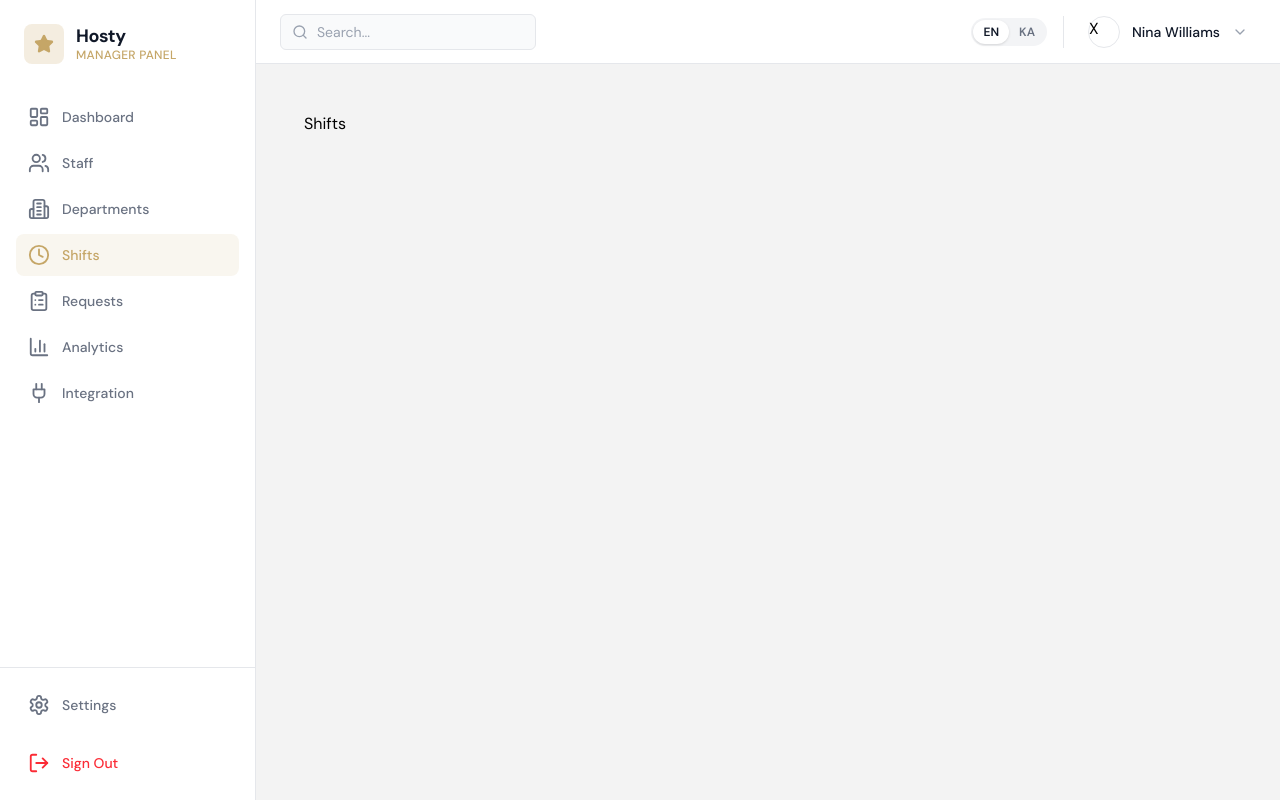
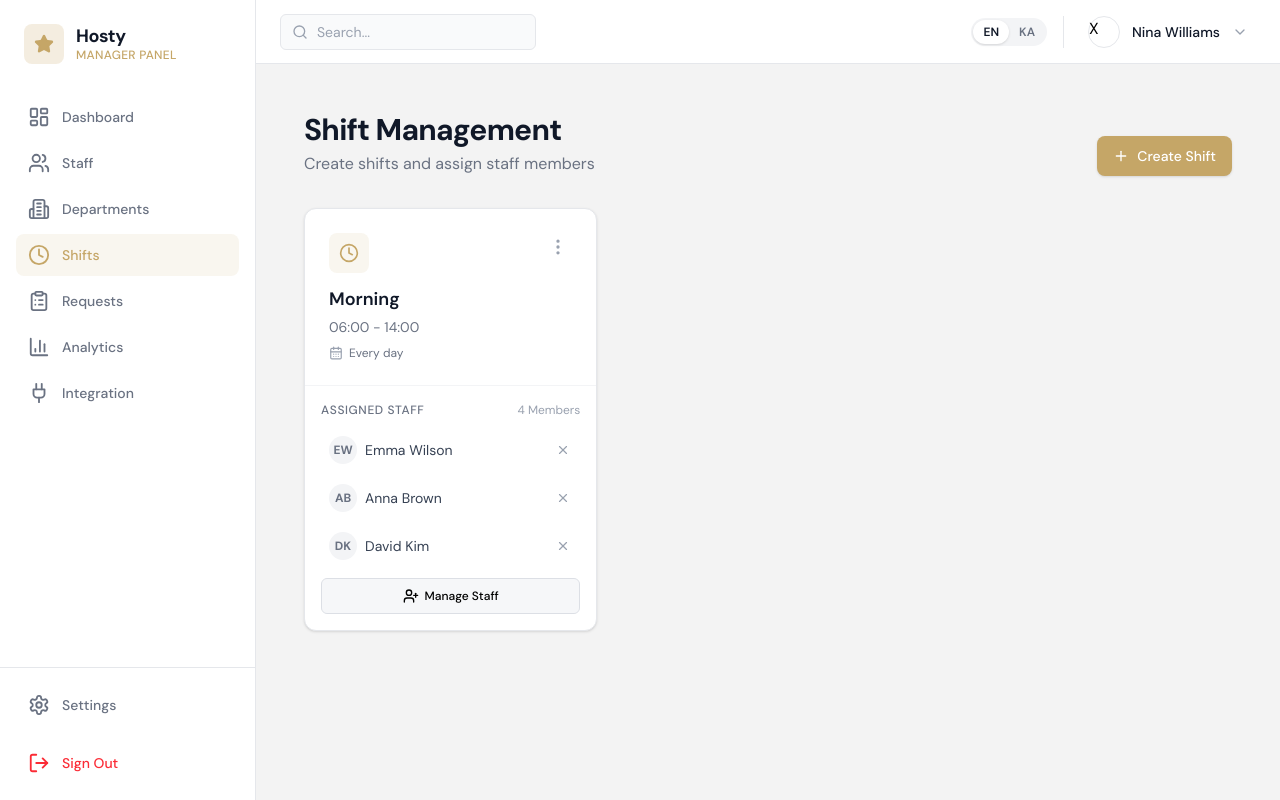
Before and after one commit to AchiGel/hosty_client_manager, a React app: page /shifts in a window 1280 px wide. Built offline with nearby package versions, Linux system fonts and the light colour scheme; the HTML template or start-up script is replaced by a standard one; a web font is replaced by a local one.

Commit message:
feature/add shifts page

```diff
--- /dev/null
+++ b/src/components/main/shifts/ShiftsGrid.tsx
@@ -0,0 +1,11 @@
+import ShiftsGridCard from "./ShiftsGridCard";
+
+const ShiftsGrid = () => {
+  return (
+    <div className="grid grid-cols-1 lg:grid-cols-3 gap-6">
+      <ShiftsGridCard />
+    </div>
+  );
+};
+
+export default ShiftsGrid;
--- /dev/null
+++ b/src/components/main/shifts/ShiftsGridCard.tsx
@@ -0,0 +1,143 @@
+import { useTranslation } from "react-i18next";
+
+const ShiftsGridCard = () => {
+  const { t } = useTranslation();
+  const SHIFT_STAFF = [
+    { id: 1, initials: "EW", fullName: "Emma Wilson" },
+    { id: 2, initials: "AB", fullName: "Anna Brown" },
+    { id: 3, initials: "DK", fullName: "David Kim" },
+  ];
+  return (
+    <div className="bg-white rounded-xl border border-gray-200 shadow-sm overflow-hidden">
+      <div className="p-6 border-b border-gray-100">
+        <div className="flex items-start justify-between mb-3">
+          <div className="size-10 rounded-lg bg-[#c5a667]/10 flex items-center justify-center text-[#c5a667]">
+            <svg
+              xmlns="http://www.w3.org/2000/svg"
+              width="24"
+              height="24"
+              viewBox="0 0 24 24"
+              fill="none"
+              stroke="currentColor"
+              strokeWidth="2"
+              strokeLinecap="round"
+              strokeLinejoin="round"
+              className="lucide lucide-clock h-5 w-5"
+            >
+              <circle cx="12" cy="12" r="10"></circle>
+              <polyline points="12 6 12 12 16 14"></polyline>
+            </svg>
+          </div>
+          <button className="text-gray-400 hover:text-gray-900 p-1 rounded hover:bg-gray-100">
+            <svg
+              xmlns="http://www.w3.org/2000/svg"
+              width="24"
+              height="24"
+              viewBox="0 0 24 24"
+              fill="none"
+              stroke="currentColor"
+              strokeWidth="2"
+              strokeLinecap="round"
+              strokeLinejoin="round"
+              className="lucide lucide-ellipsis-vertical h-5 w-5"
+            >
+              <circle cx="12" cy="12" r="1"></circle>
+              <circle cx="12" cy="5" r="1"></circle>
+              <circle cx="12" cy="19" r="1"></circle>
+            </svg>
+          </button>
+        </div>
+        <h3 className="text-lg font-semibold text-gray-900">Morning</h3>
+        <p className="text-sm text-gray-500 mt-1">06:00 - 14:00</p>
+        <div className="flex items-center gap-1.5 mt-2">
+          <svg
+            xmlns="http://www.w3.org/2000/svg"
+            width="24"
+            height="24"
+            viewBox="0 0 24 24"
+            fill="none"
+            stroke="currentColor"
+            strokeWidth="2"
+            strokeLinecap="round"
+            strokeLinejoin="round"
+            className="lucide lucide-calendar-days h-3.5 w-3.5 text-gray-400"
+          >
+            <path d="M8 2v4"></path>
+            <path d="M16 2v4"></path>
+            <rect width="18" height="18" x="3" y="4" rx="2"></rect>
+            <path d="M3 10h18"></path>
+            <path d="M8 14h.01"></path>
+            <path d="M12 14h.01"></path>
+            <path d="M16 14h.01"></path>
+            <path d="M8 18h.01"></path>
+            <path d="M12 18h.01"></path>
+            <path d="M16 18h.01"></path>
+          </svg>
+          <span className="text-xs text-gray-500">{t("shifts.everyDay")}</span>
+        </div>
+      </div>
+      <div className="p-4">
+        <div className="flex items-center justify-between mb-3">
+          <span className="text-xs font-medium text-gray-500 uppercase tracking-wider">
+            {t("shifts.assignedStaff")}
+          </span>
+          <span className="text-xs text-gray-400">4 {t("shifts.members")}</span>
+        </div>
+        <div className="space-y-2">
+          {SHIFT_STAFF.map((ss) => (
+            <div
+              className="flex items-center justify-between py-1.5 px-2 rounded hover:bg-gray-50"
+              key={ss.id}
+            >
+              <div className="flex items-center gap-2">
+                <div className="size-7 rounded-full bg-gray-100 flex items-center justify-center text-xs font-bold text-gray-500">
+                  {ss.initials}
+                </div>
+                <span className="text-sm text-gray-700">{ss.fullName}</span>
+              </div>
+              <button className="text-gray-400 hover:text-red-500 p-0.5 cursor-pointer">
+                <svg
+                  xmlns="http://www.w3.org/2000/svg"
+                  width="24"
+                  height="24"
+                  viewBox="0 0 24 24"
+                  fill="none"
+                  stroke="currentColor"
+                  strokeWidth="2"
+                  strokeLinecap="round"
+                  strokeLinejoin="round"
+                  className="lucide lucide-x h-3.5 w-3.5"
+                >
+                  <path d="M18 6 6 18"></path>
+                  <path d="m6 6 12 12"></path>
+                </svg>
+              </button>
+            </div>
+          ))}
+        </div>
+        <button className="cursor-pointer inline-flex items-center justify-center whitespace-nowrap font-medium ring-[#f6f7f9] transition-all duration-200 focus-visible:outline-none focus-visible:ring-2 focus-visible:ring-[#c9a65e] focus-visible:ring-offset-2 disabled:pointer-events-none disabled:opacity-50 [&_svg]:pointer-events-none [&_svg]:size-4 [&_svg]:shrink-0 border border-[#dcdfe5] bg-[#f6f7f9] hover:bg-[#c9a65e] hover:text-[#0f1729] h-9 rounded-md px-3 w-full mt-3 gap-1.5 text-xs">
+          <svg
+            xmlns="http://www.w3.org/2000/svg"
+            width="24"
+            height="24"
+            viewBox="0 0 24 24"
+            fill="none"
+            stroke="currentColor"
+            strokeWidth="2"
+            strokeLinecap="round"
+            strokeLinejoin="round"
+            className="lucide lucide-user-plus h-3.5 w-3.5"
+          >
+            <path d="M16 21v-2a4 4 0 0 0-4-4H6a4 4 0 0 0-4 4v2"></path>
+            <circle cx="9" cy="7" r="4"></circle>
+            <line x1="19" x2="19" y1="8" y2="14"></line>
+            <line x1="22" x2="16" y1="11" y2="11"></line>
+          </svg>
+          {t("shifts.manageStaff")}
+        </button>
+      </div>
+    </div>
+  );
+};
+
+export default ShiftsGridCard;
--- /dev/null
+++ b/src/components/main/shifts/ShiftsHeader.tsx
@@ -0,0 +1,35 @@
+import { useTranslation } from "react-i18next";
+
+const ShiftsHeader = () => {
+  const { t } = useTranslation();
+  return (
+    <div className="flex flex-col md:flex-row md:items-end justify-between gap-4">
+      <div>
+        <h1 className="text-3xl font-bold text-gray-900 tracking-tight">
+          {t("shifts.title")}
+        </h1>
+        <p className="text-gray-500 mt-1">{t("shifts.subTitle")}</p>
+      </div>
+      <button className="inline-flex items-center justify-center whitespace-nowrap rounded-lg text-sm font-medium ring-[#f6f7f9] transition-all duration-200 focus-visible:outline-none focus-visible:ring-2 focus-visible:ring-[#c9a65e] focus-visible:ring-offset-2 disabled:pointer-events-none disabled:opacity-50 [&_svg]:pointer-events-none [&_svg]:size-4 [&_svg]:shrink-0 shadow-sm hover:shadow-md h-10 px-4 py-2 bg-[#c5a667] hover:bg-[#b09358] text-white gap-2">
+        <svg
+          xmlns="http://www.w3.org/2000/svg"
+          width="24"
+          height="24"
+          viewBox="0 0 24 24"
+          fill="none"
+          stroke="currentColor"
+          strokeWidth="2"
+          strokeLinecap="round"
+          strokeLinejoin="round"
+          className="lucide lucide-plus h-5 w-5"
+        >
+          <path d="M5 12h14"></path>
+          <path d="M12 5v14"></path>
+        </svg>
+        {t("shifts.newShift")}
+      </button>
+    </div>
+  );
+};
+
+export default ShiftsHeader;
--- a/src/i18n/locales/en.json
+++ b/src/i18n/locales/en.json
@@ -64,6 +64,16 @@
     "active": "Active",
     "archived": "Archived"
   },
+  "shifts": {
+    "title": "Shift Management",
+    "subTitle": "Create shifts and assign staff members",
+    "newShift": "Create Shift",
+    "everyDay": "Every day",
+    "weekdays": "Weekdays",
+    "assignedStaff": "Assigned staff",
+    "members": "Members",
+    "manageStaff": "Manage Staff"
+  },
   "common": {
     "loading": "Loading...",
     "error": "Error",
--- a/src/i18n/locales/ka.json
+++ b/src/i18n/locales/ka.json
@@ -64,6 +64,16 @@
     "active": "აქტიური",
     "archived": "არქივი"
   },
+  "shifts": {
+    "title": "ცვლების მართვა",
+    "subTitle": "შექმენით ცვლები და მიანიჭეთ პერსონალი",
+    "newShift": "ცვლის შექმნა",
+    "everyDay": "ყოველდღე",
+    "weekdays": "სამუშაო დღეები",
+    "assignedStaff": "მინიჭებული პერსონალი",
+    "members": "წევრი",
+    "manageStaff": "პერსონალის მართვა"
+  },
   "common": {
     "loading": "იტვირთება...",
     "error": "შეცდომა",
--- a/src/pages/Shifts.tsx
+++ b/src/pages/Shifts.tsx
@@ -1,5 +1,13 @@
+import ShiftsGrid from "../components/main/shifts/ShiftsGrid";
+import ShiftsHeader from "../components/main/shifts/ShiftsHeader";
+
 const Shifts = () => {
-  return <div>Shifts</div>;
+  return (
+    <div className="max-w-5xl mx-auto flex flex-col gap-8">
+      <ShiftsHeader />
+      <ShiftsGrid />
+    </div>
+  );
 };
 
 export default Shifts;
```
